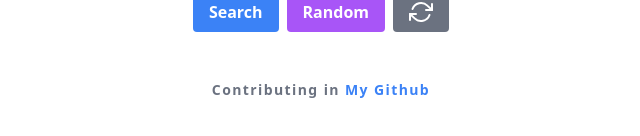
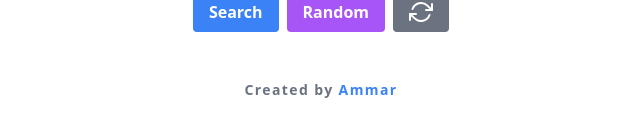
Before and after one commit to atonyking382127/image-generator, a React (Create React App) app: page / in a window 1280 px wide. Shown: the part 488-624 px from the top of the page, without its empty margins (319-959 px from the left). Built offline with nearby package versions, Linux system fonts and the light colour scheme; no server answers.

Commit message:
update footer

```diff
--- a/src/App.js
+++ b/src/App.js
@@ -94,7 +94,23 @@ function App() {
   return (
     <div className="App">
       <header className="App-header">
-        <img src="/logo.png" className="App-logo" alt="logo" />
+        <div className="
+          hover:scale-110
+          transition
+          transform
+          duration-700
+          ease-in-out
+          cursor-pointer
+        ">
+        <img
+        src="/logo.png"
+        className="
+        App-logo
+        "
+        alt="logo"
+        />
+        </div>
+
         <h2 className="header-text font-bold text-3xl text-center text-white">
           Imagify
         </h2>
--- a/src/components/Copyright.js
+++ b/src/components/Copyright.js
@@ -12,7 +12,7 @@ const Copyright = () => {
         font-semibold
         tracking-widest
     '
-    >Contributing in <a href='https://github.com/ahmadammarm/image-generator' target='blank'
+    >Created by <a href='https://porto-ammar.vercel.app' target='blank'
       className='
         hover:text-blue-700
         transition
@@ -20,7 +20,7 @@ const Copyright = () => {
         ease-in-out
         text-blue-500
       '
-      >My Github</a>
+      >Ammar</a>
     </div>
   )
 }
```
Also changed, not shown: 1 other file (tests, documents, lock files or other folders).
